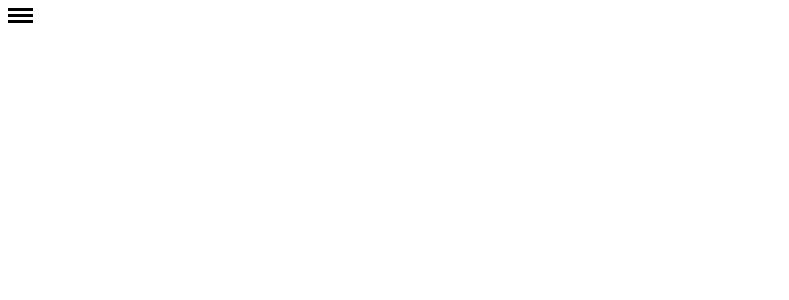
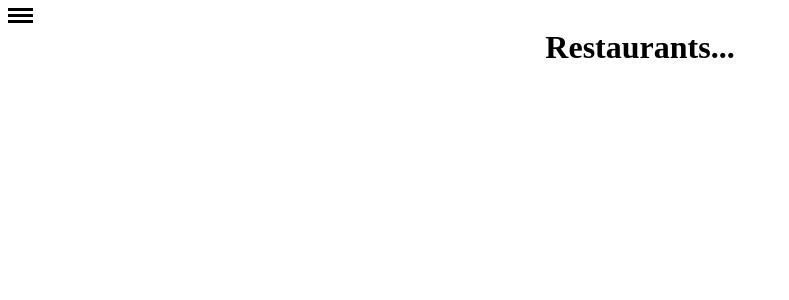
Before and after one commit to skosinskiy/dan-it-final-project, a React (Create React App) app in the folder frontend/screen/: page / in a window 1280 px wide. Shown: the top 300 px of the page, without its empty margins (0-789 px from the left). Built offline with nearby package versions, Linux system fonts and the light colour scheme.

Commit message:
Default route added

```diff
--- a/frontend/screen/src/components/AppRoutes/index.js
+++ b/frontend/screen/src/components/AppRoutes/index.js
@@ -20,6 +20,7 @@ const AppRoutes = (props) => {
           <Route path="/Services" component={Services}/>
           <Route path="/FunnyCats" component={FunnyCats}/>
           <Route path="/Extra" component={Extra}/>
+          <Route path="/" component={Restaurants}/>
         </Switch>
       </div>
     )
```
